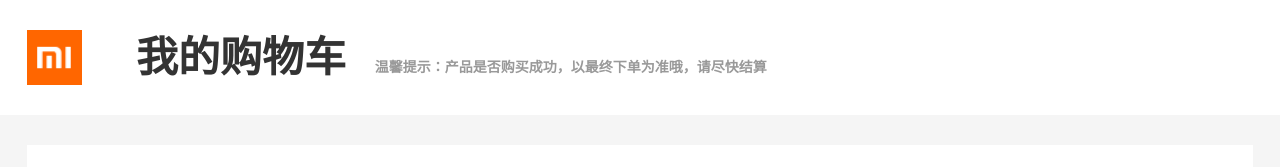
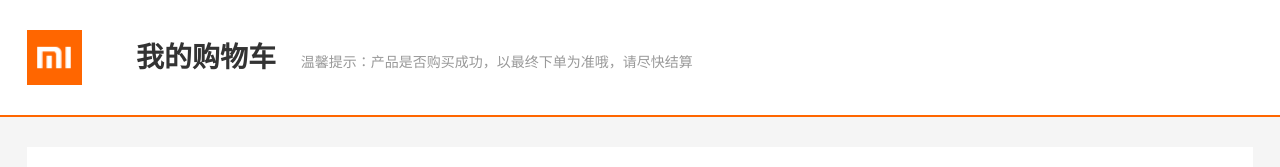
Before and after one commit to jason-chen-web/mymall, a Vue app: page /#/cart in a window 1280 px wide. Shown: the top 167 px of the page. Built offline with nearby package versions, Linux system fonts and the light colour scheme; no server answers; what vue-cookie would draw is missing.

Commit message:
用elememt-ui实现消息弹框功能

```diff
--- a/package.json
+++ b/package.json
@@ -23,7 +23,8 @@
     "@vue/cli-plugin-eslint": "~4.5.0",
     "@vue/cli-service": "~4.5.0",
     "babel-eslint": "^10.1.0",
-    "element-ui": "^2.15.1",
+    "babel-plugin-component": "^1.1.1",
+    "element-ui": "^2.15.2",
     "eslint": "^6.7.2",
     "eslint-plugin-vue": "^6.2.2",
     "node-sass": "^5.0.0",
--- a/src/components/OrderHeader.vue
+++ b/src/components/OrderHeader.vue
@@ -12,7 +12,7 @@
         </h2>
       </div>
       <div class="username">
-        <a href="javascript:;">{{username}}</a>
+        <a href="javascript:;">{{ username }}</a>
       </div>
     </div>
   </div>
@@ -25,7 +25,7 @@ export default {
   props: {
     title: String,
   },
-   computed: {
+  computed: {
     // 本来是写data里面的，但会出现数据已经有但没展示所以放这里
     // 作用读取vuex里的username
     // 一旦变量发生变化，会重新计算一次，重新调用一次方法
@@ -37,15 +37,14 @@ export default {
     // },
     ...mapState(["username"]),
   },
-  mounted() {
-  },
+  mounted() {},
 };
 </script>
 
 <style lang='scss'>
 .order-header {
   padding: 30px 0;
-
+  border-bottom: 2px solid #ff6600;
   .header-logo {
     float: left;
   }
@@ -56,16 +55,18 @@ export default {
     line-height: 55px;
   }
   .title {
-    font-size: 28px;
     float: left;
-    color: #333;
     margin-left: 54px;
+    h2 {
+      font-size: 28px;
+      color: #333;
+    }
 
     span {
       font-size: 14px;
       margin-left: 17px;
       color: #999;
-      font-weight: bold;
+      font-weight: 200;
     }
   }
   .username {
--- a/src/main.js
+++ b/src/main.js
@@ -3,6 +3,10 @@ import axios from "axios";
 import Vue from "vue";
 import VueLazyLoad from "vue-lazyload";
 import VueCookie from "vue-cookie";
+import {Message} from 'element-ui';
+import 'element-ui/lib/theme-chalk/index.css';
+
+
 
 // 引入组件
 import App from "./App.vue";
@@ -38,9 +42,10 @@ axios.interceptors.response.use(function(response) {
     // 如果没写会进入then里
   } else {
     // 否则弹出警报信息
-    alert(res.msg);
+    this.$message.warning(res.msg)
     // 如果失败就抛出异常
     return Promise.reject(res);
+
   }
 });
 // else上面拦截的是业务
@@ -59,6 +64,9 @@ Vue.use(VueLazyLoad, {
 });
 Vue.use(VueCookie);
 // 注册组件
+// 注册，使用时直接this.$message即可,而不用每个组件都引入
+Vue.prototype.$message = Message;
+
 
 new Vue({
   router,
--- a/src/pages/cart.vue
+++ b/src/pages/cart.vue
@@ -97,14 +97,15 @@ export default {
         this.renderData(res);
       });
     },
-    // 购物车下单
+
+    // // 购物车下单
     order() {
       // this.$router.push("/order/confirm");
-      let isCheck = this.list.every(item=>!item.productSelected)
+      let isCheck = this.list.every((item) => !item.productSelected);
       if (isCheck) {
-        alert('请选择一件商品');
-      }else{
-        this.$router.push("/order/confirm")
+        this.$message.warning("请选择一件商品");
+      } else {
+        this.$router.push("/order/confirm");
       }
     },
     // 控制全选功能
@@ -122,8 +123,6 @@ export default {
       this.checkedNum = this.list.filter((item) => item.productSelected).length;
     },
 
-
-
     // 更新购物车数量和购物车单选状态
     // item点击对象，type操作类型
     // 数量加减由接口控制
@@ -132,14 +131,15 @@ export default {
         selected = item.productSelected;
       if (type == "-") {
         if (quantity == 1) {
-          alert("商品至少保留一件");
+          this.$message.warning("商品至少保留一件");
           return;
         }
         //  quantity=--quantity;
         --quantity;
       } else if (type == "+") {
         if (quantity > item.productStock) {
-          alert("商品不能超过库存数量");
+          this.$message.warning("商品不能超过库存数量");
+
           return;
         }
         ++quantity;
@@ -158,6 +158,7 @@ export default {
     // 删除购物车商品
     delProduct(item) {
       this.$axios.delete(`/carts/${item.productId}`).then((res) => {
+        this.$message.success("删除成功");
         this.renderData(res);
       });
     },
--- a/src/pages/login.vue
+++ b/src/pages/login.vue
@@ -53,7 +53,7 @@
 </template>
 <script>
 // 解构
-import {mapActions} from 'vuex'
+import { mapActions } from "vuex";
 export default {
   name: "login",
   data() {
@@ -92,7 +92,7 @@ export default {
           this.$router.push("/index");
         });
     },
-    ...mapActions(['saveUserName']),
+    ...mapActions(["saveUserName"]),
     register() {
       this.$axios
         .post("/user/register", {
@@ -101,7 +101,7 @@ export default {
           email: "admin1@163.com",
         })
         .then(() => {
-          alert("注册成功");
+          this.$message.warning("注册成功");
         });
     },
   },
```
Also changed, not shown: 1 other file (tests, documents, lock files or other folders).
